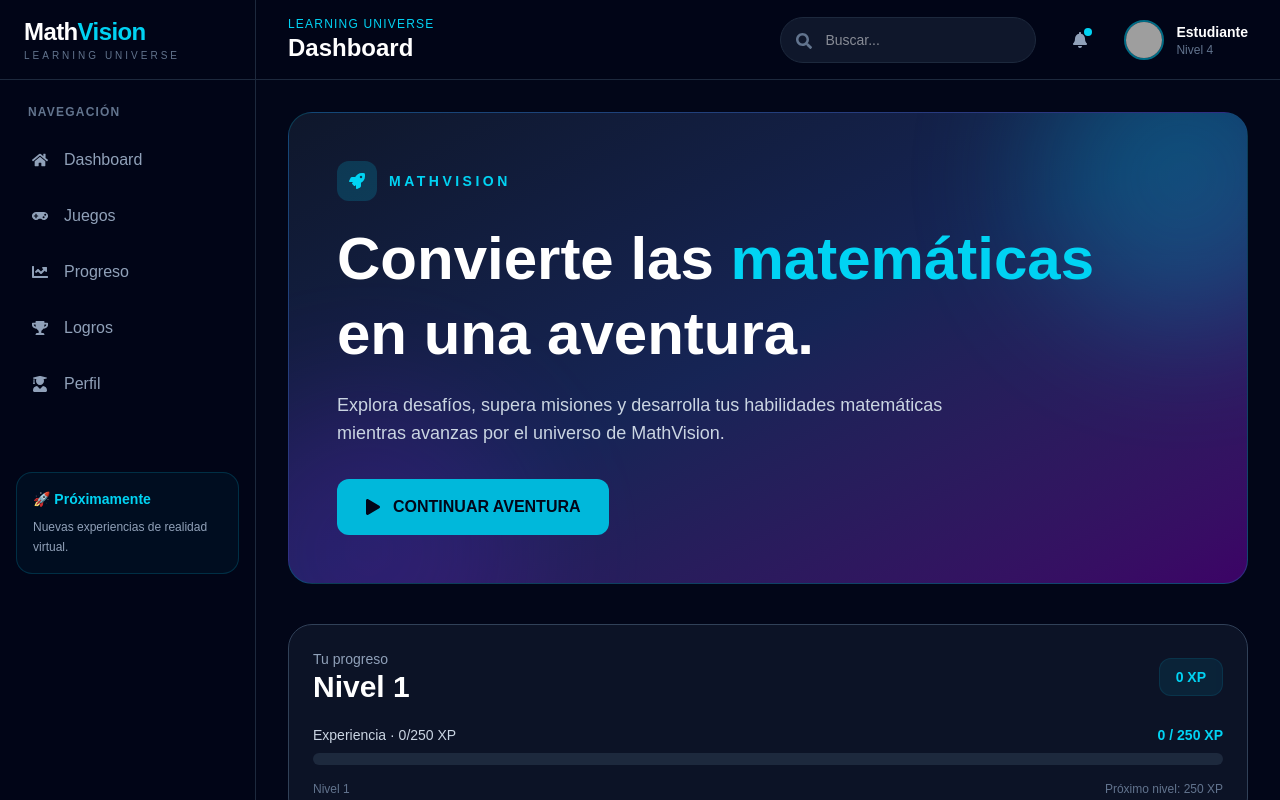
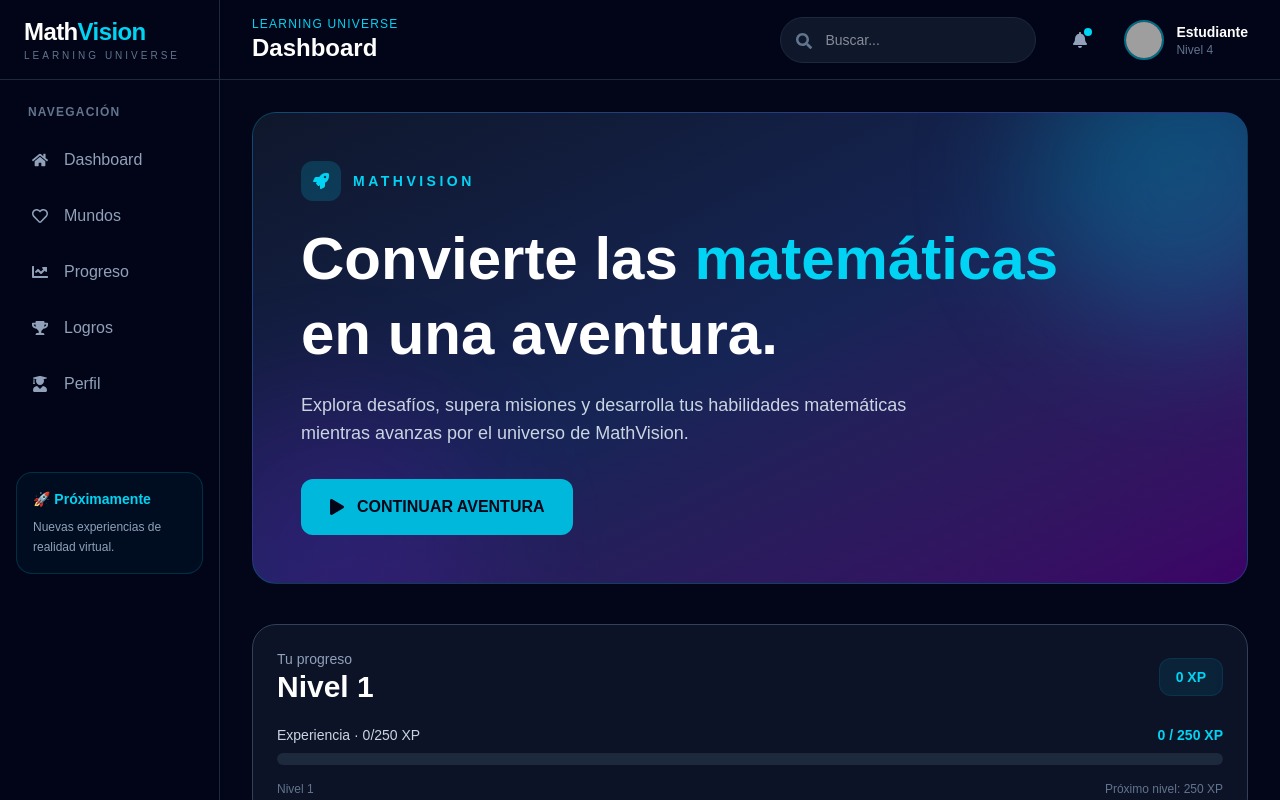
Before and after one commit to sebastianpitre/mathvision, a React (Vite) app: page / in a window 1280 px wide. Shown: the top 800 px of the page. Built offline with nearby package versions, Linux system fonts and the light colour scheme; grey boxes are pictures that could not be loaded.

Commit message:
ajuste: mejorar el diseño y la estructura del componente Sidebar, actualizando los elementos del menú y la responsividad

```diff
--- a/src/components/layout/Sidebar.jsx
+++ b/src/components/layout/Sidebar.jsx
@@ -1,8 +1,7 @@
 import {
     FaHome,
-    FaGamepad,
     FaUserGraduate,
-    FaCog,
+    FaRegHeart,
     FaTrophy,
     FaChartLine
 } from "react-icons/fa";
@@ -16,9 +15,9 @@ const menuItems = [
         icon: FaHome
     },
     {
-        name: "Juegos",
-        path: "/games",
-        icon: FaGamepad
+        name: "Mundos",
+        path: "/world",
+        icon: FaRegHeart
     },
     {
         name: "Progreso",
@@ -40,7 +39,23 @@ const menuItems = [
 export default function Sidebar() {
 
     return (
-        <aside className="hidden min-h-screen w-64 shrink-0 border-r border-slate-800 bg-slate-950/90 backdrop-blur-xl lg:block">
+
+        <aside
+            className="
+                sticky
+                top-0
+                hidden
+                h-screen
+                w-55
+                shrink-0
+                overflow-y-auto
+                border-r
+                border-slate-800
+                bg-slate-950/90
+                backdrop-blur-xl
+                lg:block
+            "
+        >
 
             {/* LOGO */}
 
@@ -51,6 +66,7 @@ export default function Sidebar() {
                     <h1 className="text-2xl font-black tracking-tight">
 
                         Math
+
                         <span className="text-cyan-400">
                             Vision
                         </span>
@@ -65,13 +81,17 @@ export default function Sidebar() {
 
             </div>
 
+
             {/* MENU */}
 
             <nav className="px-4 py-6">
 
                 <p className="mb-4 px-3 text-xs font-semibold uppercase tracking-widest text-slate-500">
+
                     Navegación
+
                 </p>
+
 
                 <div className="space-y-2">
 
@@ -80,13 +100,21 @@ export default function Sidebar() {
                         const Icon = item.icon;
 
                         return (
+
                             <NavLink
                                 key={item.path}
                                 to={item.path}
                                 className={({ isActive }) =>
                                     `
-                                    flex items-center gap-4 rounded-xl px-4 py-3
-                                    transition-all duration-300
+                                    flex
+                                    items-center
+                                    gap-4
+                                    rounded-xl
+                                    px-4
+                                    py-3
+                                    transition-all
+                                    duration-300
+
                                     ${
                                         isActive
                                             ? "bg-cyan-500/10 text-cyan-400 shadow-[inset_3px_0_0_#22d3ee]"
@@ -96,13 +124,14 @@ export default function Sidebar() {
                                 }
                             >
 
-                                <Icon />
+                                <Icon className="shrink-0" />
 
                                 <span className="font-medium">
                                     {item.name}
                                 </span>
 
                             </NavLink>
+
                         );
 
                     })}
@@ -111,20 +140,27 @@ export default function Sidebar() {
 
             </nav>
 
+
             {/* BOTTOM CARD */}
 
             <div className="mx-4 mt-10 rounded-2xl border border-cyan-500/20 bg-cyan-500/5 p-4">
 
                 <p className="text-sm font-bold text-cyan-400">
+
                     🚀 Próximamente
+
                 </p>
 
                 <p className="mt-2 text-xs leading-5 text-slate-400">
+
                     Nuevas experiencias de realidad virtual.
+
                 </p>
 
             </div>
 
         </aside>
+
     );
+
 }
```
